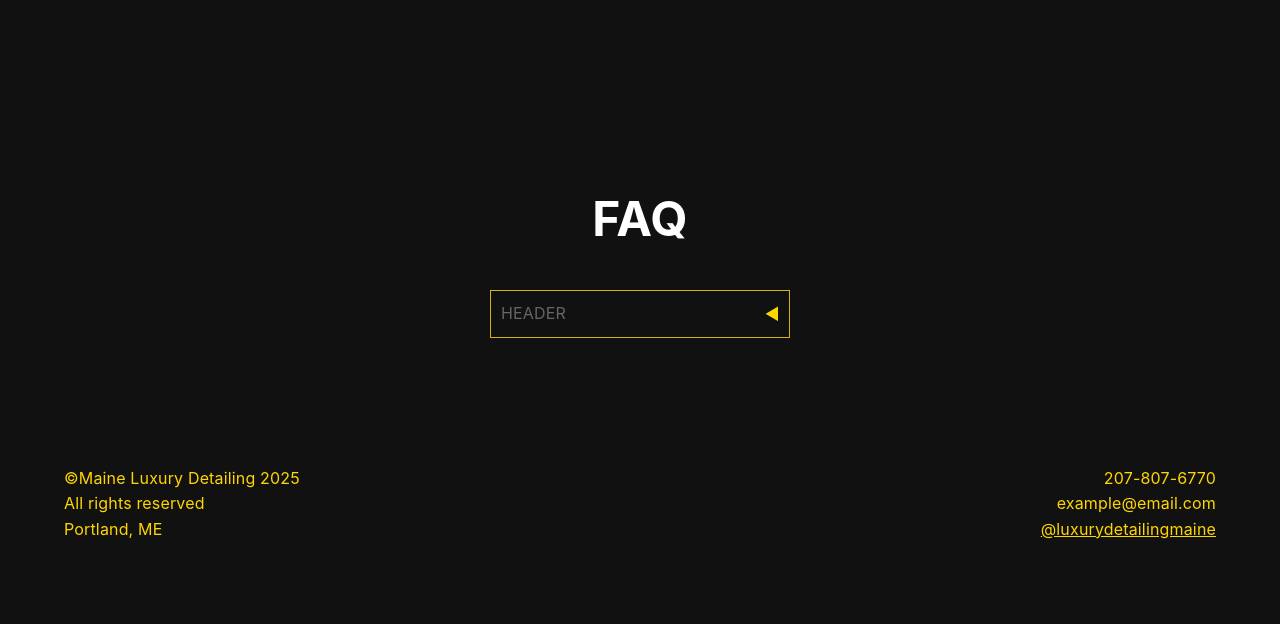
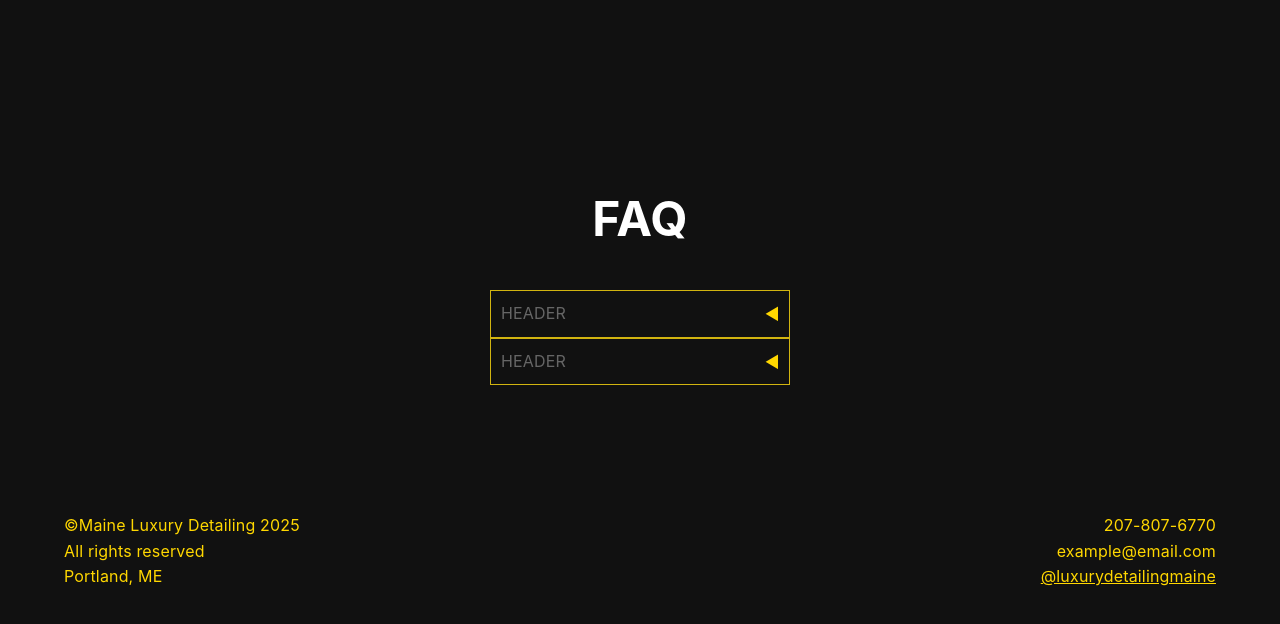
Before and after one commit to sotrali/maine-luxury-detailing, a plain HTML site: page index.html in a window 1280 px wide. Shown: the part 662-1286 px from the top of the page. Drawn offline with Linux system fonts and the light colour scheme.

Commit message:
centered faq

```diff
--- a/css/style.css
+++ b/css/style.css
@@ -75,6 +75,10 @@ main {
 }
 
 section {
+  display: flex;
+  flex-direction: column;
+  align-items: center;
+
   max-width: 60%;
   margin-top: 5rem;
   padding: 1rem 1rem;
--- a/index.html
+++ b/index.html
@@ -114,15 +114,31 @@
 
       <section id="FAQ">
         <h1 style="margin-bottom: 2rem">FAQ</h1>
+
         <div class="dropdown">
           <div class="dropdown-header" onclick="toggleDropdown(this)">
             <span>HEADER</span>
             <span class="dropdown-arrow">▼</span>
           </div>
           <div class="dropdown-content">
-            <div class="dropdown-body">BODY TEXT BIIIITCH!!!! 😝</div>
+            <div class="dropdown-body">
+              this is where we answer the question in the header
+            </div>
           </div>
         </div>
+
+         <div class="dropdown">
+          <div class="dropdown-header" onclick="toggleDropdown(this)">
+            <span>HEADER</span>
+            <span class="dropdown-arrow">▼</span>
+          </div>
+          <div class="dropdown-content">
+            <div class="dropdown-body">
+              this is where we answer the question in the header
+            </div>
+          </div>
+        </div>
+
       </section>
     </main>
 
```
